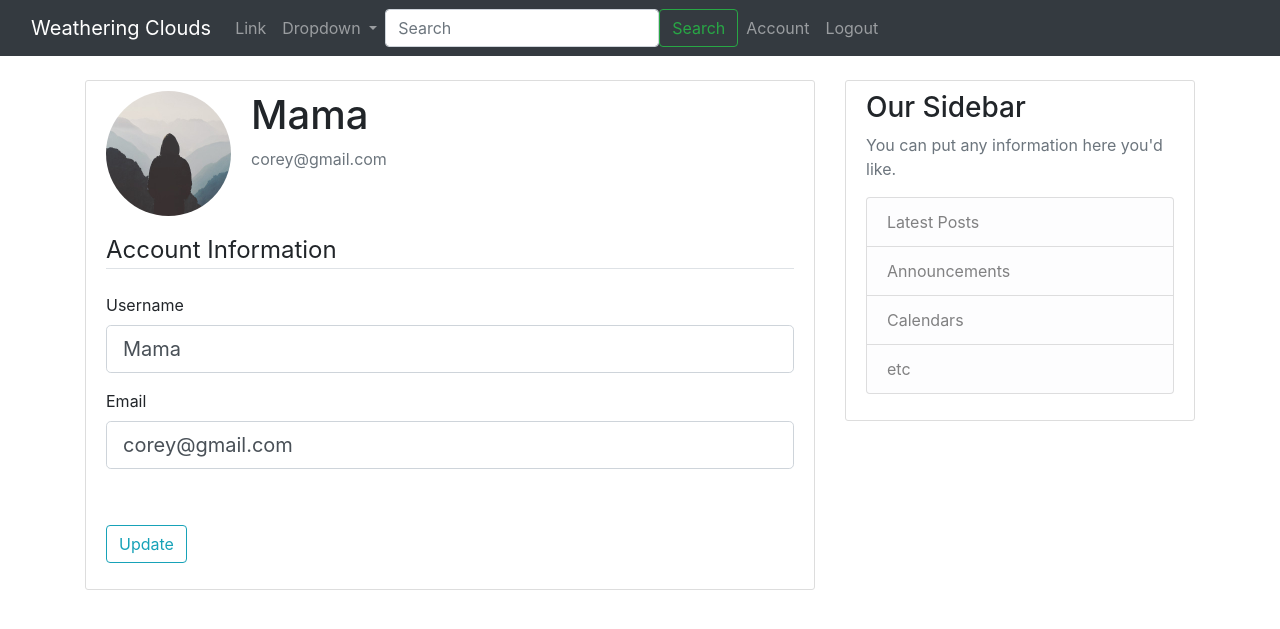
After one commit to hyan0217/weatheringclouds, a Flask app: page /account in a window 1280 px wide. The commit adds this page. Shown: the top 629 px of the page. Run offline with Flask 2, Linux system fonts and the light colour scheme; a user stored in the database is signed in; parts of the project's set-up code (start-up, migrations or seed data) failed here and were passed over; some libraries are stand-ins or nearby versions.

Commit message:
Added login, change info, signin/out

```diff
--- a/app.py
+++ b/app.py
@@ -1,8 +1,11 @@
-from flask import Flask, render_template, flash, redirect, request, session
+from flask import Flask, render_template, flash, redirect, request, session, url_for
 import gunicorn
-from forms import RegistrationForm, LoginForm
+from flask_wtf import FlaskForm
+from wtforms import StringField, SubmitField, PasswordField, BooleanField
+from wtforms.validators import DataRequired, Length, Email, EqualTo, ValidationError
 from flask_sqlalchemy import SQLAlchemy
 from flask_bcrypt import Bcrypt
+from flask_login import LoginManager, UserMixin, login_user, current_user,  logout_user, login_required
 from datetime import datetime
 import requests
 
@@ -13,20 +16,83 @@
 app.config['SECRET_KEY'] = "2c1b9360123f14339ae48bcd70433bf3"
 # Initialize Database
 db = SQLAlchemy(app)
+# Generates hashed passwords
 bcrypt = Bcrypt(app)
+# Remembers the users login credentials
+login_manager = LoginManager(app)
+# Requires user to login to access info
+login_manager.login_view = 'login'
+# Flashier blue alert message
+login_manager.login_message_category = 'info'
 
 
-class User(db.Model):
+@login_manager.user_loader
+def load_user(user_id):
+    return User.query.get(int(user_id))
+
+
+class User(db.Model, UserMixin):
     id = db.Column(db.Integer, primary_key=True)
     username = db.Column(db.String(20), unique=True, nullable=False)
     email = db.Column(db.String(120), unique=True, nullable=False)
-    imageFile = db.Column(db.String(20), nullable=False, default='default.jpg')
+    imageFile = db.Column(db.String(20), nullable=False,
+                          default='default.jpg')
     password = db.Column(db.String(60), nullable=False)
     date_added = db.Column(db.DateTime, default=datetime.utcnow)
 
     # Creating a string
     def __repr__(self):
         return f"User('{self.username}', '{self.email}', '{self.imageFile}')"
+
+
+class RegistrationForm(FlaskForm):
+    username = StringField('Username', validators=[
+                           DataRequired(), Length(min=2, max=20)])
+    email = StringField('Email', validators=[DataRequired(), Email()])
+    password = PasswordField('Password', validators=[DataRequired()])
+    confirmPassword = PasswordField('Confirm Password', validators=[
+        DataRequired(), EqualTo('password')])
+    submit = SubmitField('Sign Up Now')
+
+    def validate_username(self, username):
+        user = User.query.filter_by(username=username.data).first()
+        if user:
+            raise ValidationError(
+                'Username is already taken. Please choose a different username.')
+
+    def validate_email(self, email):
+        user = User.query.filter_by(email=email.data).first()
+        if user:
+            raise ValidationError(
+                'Email is already taken. Please choose a different email.')
+
+
+class LoginForm(FlaskForm):
+    email = StringField('Email', validators=[DataRequired(), Email()])
+    password = PasswordField('Password', validators=[DataRequired()])
+    remember = BooleanField('Remember Me')
+    submit = SubmitField('Login')
+
+
+class UpdateAccountForm(FlaskForm):
+    username = StringField('Username', validators=[
+                           DataRequired(), Length(min=2, max=20)])
+    email = StringField('Email', validators=[DataRequired(), Email()])
+    submit = SubmitField('Update')
+
+    def validate_username(self, username):
+        if username.data != current_user.username:
+            user = User.query.filter_by(username=username.data).first()
+            if user:
+                raise ValidationError(
+                    'Username is already taken. Please choose a different username.')
+
+    def validate_email(self, email):
+        if email.data != current_user.email:
+            user = User.query.filter_by(email=email.data).first()
+            if user:
+                raise ValidationError(
+                    'Email is already taken. Please choose a different email.')
 
 
 @app.route("/")
@@ -36,23 +102,59 @@
 
 @app.route("/register", methods=["GET", "POST"])
 def register():
+    if current_user.is_authenticated:
+        return redirect("/")
     form = RegistrationForm()
     if form.validate_on_submit():
-        flash(f'Account created for {form.username.data}!', 'success')
-        return redirect("/")
+        hashed_password = bcrypt.generate_password_hash(
+            form.password.data).decode('utf-8')
+        user = User(username=form.username.data,
+                    email=form.email.data, password=hashed_password)
+        db.session.add(user)
+        db.session.commit()
+        flash('Your account has been created! You are now able to log in.', 'success')
+        return redirect("/login")
     return render_template("register.html", title='Register', form=form)
 
 
 @app.route("/login", methods=["GET", "POST"])
 def login():
+    if current_user.is_authenticated:
+        return redirect("/")
     form = LoginForm()
     if form.validate_on_submit():
-        if form.email.data == 'admin@blog.com' and form.password.data == 'password':
-            flash('You have been logged in!', 'success')
-            return redirect("/")
+        user = User.query.filter_by(email=form.email.data).first()
+        if user and bcrypt.check_password_hash(user.password, form.password.data):
+            login_user(user, remember=form.remember.data)
+            next_page = request.args.get('next')
+            return redirect(next_page) if next_page else redirect("/")
         else:
-            flash('Login Unsuccessful. Please check username and password', 'danger')
+            flash('Login Unsuccessful. Please check email and password', 'danger')
     return render_template("login.html", title='Login', form=form)
+
+
+@app.route("/logout")
+def logout():
+    logout_user()
+    return redirect("/")
+
+
+@app.route("/account", methods=["GET", "POST"])
+@login_required
+def account():
+    form = UpdateAccountForm()
+    if form.validate_on_submit():
+        current_user.username = form.username.data
+        current_user.email = form.email.data
+        db.session.commit()
+        flash('Your account has been updated!', 'success')
+        return redirect("/account")
+    elif request.method == "GET":
+        form.username.data = current_user.username
+        form.email.data = current_user.email
+    imageFile = url_for(
+        'static', filename='profile_pics/' + current_user.imageFile)
+    return render_template("account.html", title='Account', imageFile=imageFile, form=form)
 
 
 @app.errorhandler(404)
--- /dev/null
+++ b/templates/account.html
@@ -0,0 +1,48 @@
+{% extends "layout.html" %}
+{% block content %}
+    <div class="content-section">
+        <div class="media">
+            <img class="rounded-circle account-img" src="{{ imageFile }}">
+            <div class="media-body">
+                <h2 class="account-heading">{{ current_user.username }}</h2>
+                <p class="text-secondary">{{ current_user.email }}</p>
+            </div>
+        </div>
+            <form method="POST" action="">
+                {{ form.hidden_tag() }}
+                <fieldset class="form-group">
+                    <legend class="border-bottom mb-4">Account Information</legend>
+                    <div class="form-group">
+                        {{ form.username.label(class="form-control-label") }}
+                        {% if form.username.errors %}
+                            {{ form.username(class="form-control form-control-lg is-invalid") }}
+                            <div class="invalid-feedback">
+                                {% for error in form.username.errors %}
+                                    <span>{{ error }}</span>
+                                {% endfor %}
+                            </div>
+                        {% else %}
+                            {{ form.username(class="form-control form-control-lg") }}
+                        {% endif %}
+                    </div>
+                    <div class="form-group">
+                        {{ form.email.label(class="form-control-label") }}
+                        {% if form.email.errors %}
+                        {{ form.email(class="form-control form-control-lg is-invalid") }}
+                        <div class="invalid-feedback">
+                        {% for error in form.email.errors %}
+                            <span>{{ error }}</span>
+                        {% endfor %}
+                        </div>
+                    {% else %}
+                        {{ form.email(class="form-control form-control-lg") }}
+                    {% endif %}
+                    </div>
+                    </fieldset>
+                    <br />
+                    <div class="form-group">
+                    {{ form.submit(class="btn btn-outline-info") }}
+                    </div>
+            </form>
+    </div>
+{% endblock content %}
--- a/templates/layout.html
+++ b/templates/layout.html
@@ -3,23 +3,13 @@
   <head>
     <!-- Required meta tags -->
     <meta charset="utf-8" />
-    <meta name="viewport" content="width=device-width, initial-scale=1" />
+    <meta name="viewport" content="width=device-width, initial-scale=1, shrink-to-fit=no" />
     <meta http-equiv="X-UA-Compatible" content="ie=edge" />
 
     <link href="/static/style.css" rel="stylesheet" />
 
     <!-- Bootstrap CSS -->
-    <link
-      href="https://cdn.jsdelivr.net/npm/bootstrap@5.1.3/dist/css/bootstrap.min.css"
-      rel="stylesheet"
-      integrity="sha384-1BmE4kWBq78iYhFldvKuhfTAU6auU8tT94WrHftjDbrCEXSU1oBoqyl2QvZ6jIW3"
-      crossorigin="anonymous"
-    />
-    <script
-      src="https://cdn.jsdelivr.net/npm/bootstrap@5.1.3/dist/js/bootstrap.bundle.min.js"
-      integrity="sha384-ka7Sk0Gln4gmtz2MlQnikT1wXgYsOg+OMhuP+IlRH9sENBO0LRn5q+8nbTov4+1p"
-      crossorigin="anonymous"
-    ></script>
+    <link rel="stylesheet" href="https://maxcdn.bootstrapcdn.com/bootstrap/4.0.0/css/bootstrap.min.css" integrity="sha384-Gn5384xqQ1aoWXA+058RXPxPg6fy4IWvTNh0E263XmFcJlSAwiGgFAW/dAiS6JXm" crossorigin="anonymous">
 
     <title>Risen Real Estate</title>
   </head>
--- a/templates/navbar.html
+++ b/templates/navbar.html
@@ -46,12 +46,21 @@
         <button class="btn btn-outline-success" type="submit">Search</button>
       </form>
       <ul class="navbar-nav me-auto mb-2 mb-lg-0">
+        {% if current_user.is_authenticated %}
+        <li class="nav-item">
+          <a class="nav-link" href="{{url_for('account')}}">Account</a>
+        </li>
+          <li class="nav-item">
+          <a class="nav-link" href="{{url_for('logout')}}">Logout</a>
+        </li>
+        {% else %}
         <li class="nav-item">
           <a class="nav-link" href="{{url_for('login')}}">Login</a>
         </li>
         <li class="nav-item">
           <a class="nav-link" href="{{url_for('register')}}">Register</a>
         </li>
+        {% endif %}
       </ul>
     </div>
   </div>
```
Also changed, not shown: forms.py (deleted, +0 -20 lines), static/profile_pics/default.jpg (added), users.db.
